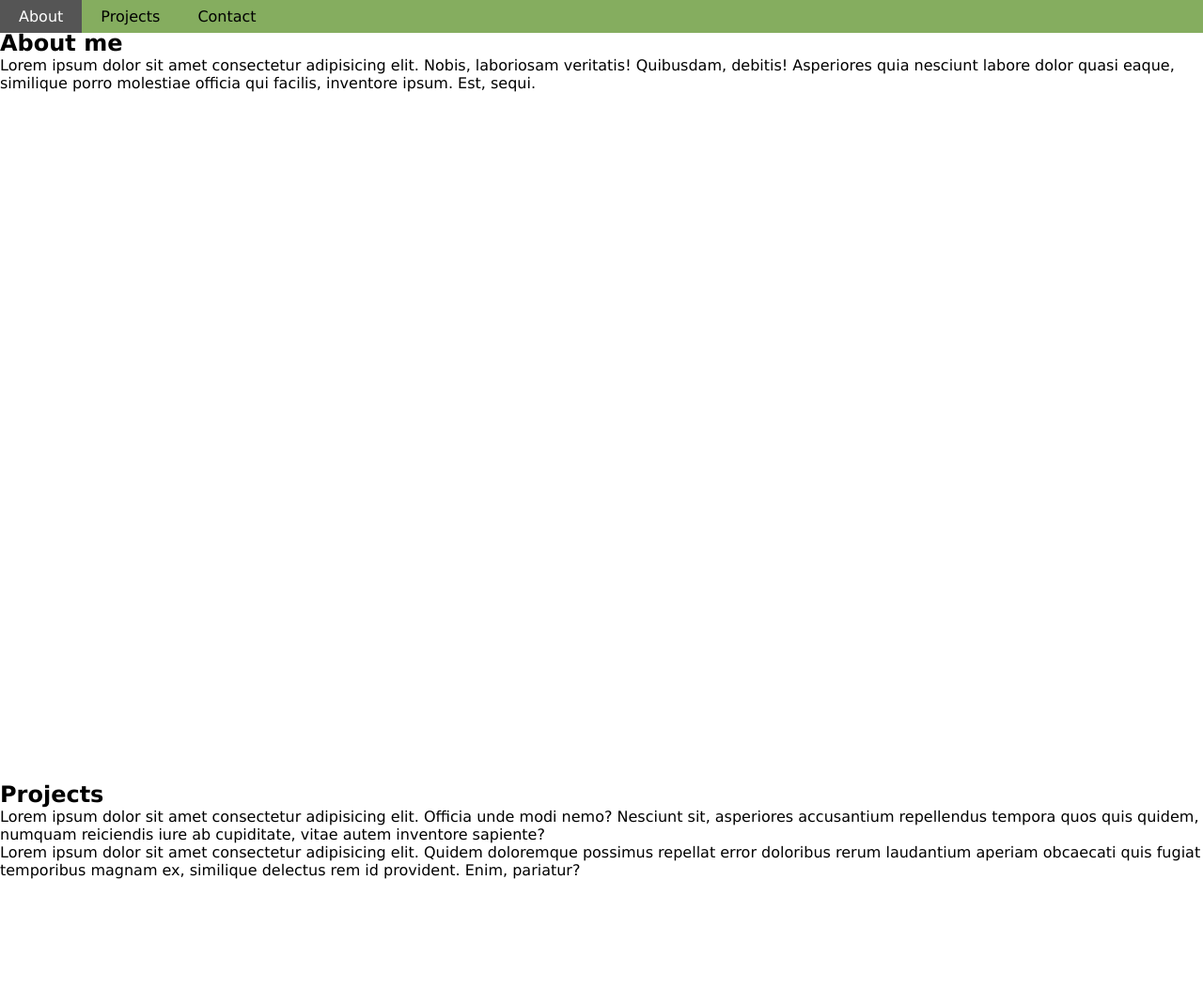
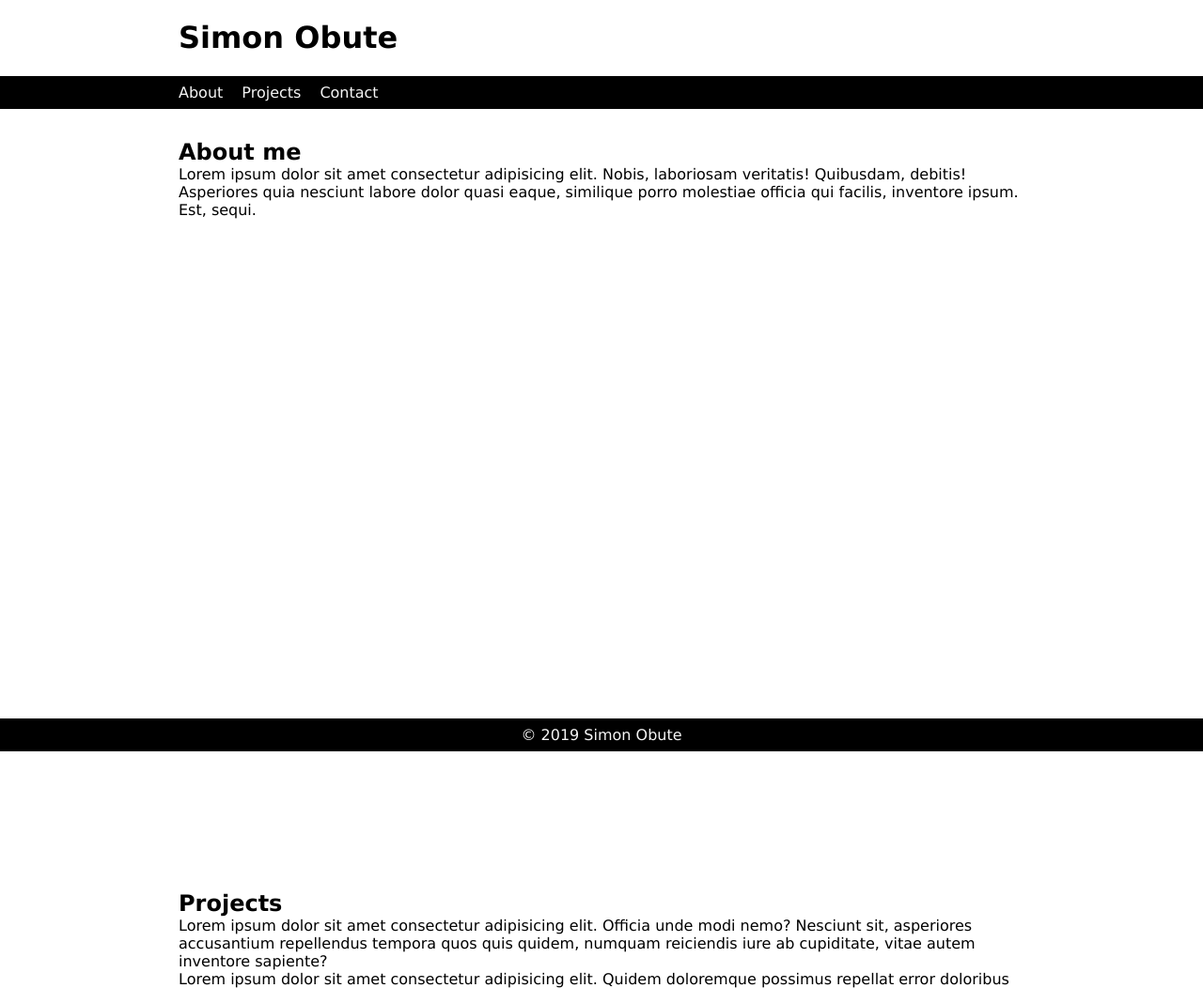
Before and after one commit to elcymon/elcymon.github.io, a plain HTML site: page index.html in a window 1280 px wide. Shown: the top 1052 px of the page at 94% size. Drawn offline with Linux system fonts and the light colour scheme.

Commit message:
add footer and container div

```diff
--- a/css/style.css
+++ b/css/style.css
@@ -9,13 +9,30 @@ h2 {
     margin: 0;
     padding-top: 32px;
 }
+.container {
+    width: 90vw;
+    max-width: 900px;
+    margin: auto;
+}
+footer {
+    position: fixed;
+    bottom: 0px;
+    background-color: #000000;
+    color: whitesmoke;
+    padding: 8px 0px;
+    width: 100%;
+    text-align: center;
+}
 #navbar {
     list-style: inline;
-    background-color: #85ad5f;
-    position: fixed;
-    width:100vw;
+    background-color: #000000;
+    color: whitesmoke;
+    position:-webkit-sticky;
+    position: sticky;
+    width: 100%;
     margin: 0;
     padding: 0;
+    top: 0px;
 }
 
 #nav-list {
@@ -36,11 +53,14 @@ h2 {
 }
 #nav-list li a {
     display: block;
-    color: #000000;
+    color: whitesmoke;
+    /* color: #000000; */
     padding: 8px 20px;
     text-decoration: none;
 }
-
+#nav-list li a:first-child {
+    padding-left: 0px;
+}
 #nav-list li a:hover {
     background-color: #555555;
     color: white;
--- a/index.html
+++ b/index.html
@@ -8,14 +8,26 @@
 
     </head>
     <body>
+        <header>
+                <div class = 'container'>
+                    <h1>Simon Obute</h1>
+                </div>
+
+            </header>
+
             <nav id='navbar'>
+                <div class = 'container'>
+
                     <ul id='nav-list'>
                         <li><a href='#welcome-section'>About</a></li>
                         <li><a href='#projects'>Projects</a></li>
                         <li><a href='#contact'>Contact</a></li>
                     </ul>
+                </div>
             </nav>
+            <div class='container'>
 
+            <main>
                 <div id='welcome-section'>
                         <h2>About me</h2>
                         Lorem ipsum dolor sit amet consectetur adipisicing elit. Nobis, laboriosam veritatis! Quibusdam, debitis! Asperiores quia nesciunt labore dolor quasi eaque, similique porro molestiae officia qui facilis, inventore ipsum. Est, sequi.
@@ -27,6 +39,7 @@
                             Lorem ipsum dolor sit amet consectetur adipisicing elit. Officia unde modi nemo? Nesciunt sit, asperiores accusantium repellendus tempora quos quis quidem, numquam reiciendis iure ab cupiditate, vitae autem inventore sapiente?
                         </div>
                         Lorem ipsum dolor sit amet consectetur adipisicing elit. Quidem doloremque possimus repellat error doloribus rerum laudantium aperiam obcaecati quis fugiat temporibus magnam ex, similique delectus rem id provident. Enim, pariatur?
+
                     </div>
 
                     <div id='contact'>
@@ -34,6 +47,14 @@
                         Lorem ipsum, dolor sit amet consectetur adipisicing elit. Deserunt odit labore repellendus sequi officiis ea dignissimos, vero, doloremque ut quasi non delectus similique nihil perferendis nulla ex natus dolores culpa.
 
                     </div>
+            </main>
+        </div>
+            <footer>
+                <div class = 'container'>
+                        &copy 2019 Simon Obute
+                </div>
+
+            </footer>
 
         <script src='js/script.js'></script>
     </body>
```
Lines whose indentation alone changed are shown as unchanged.
